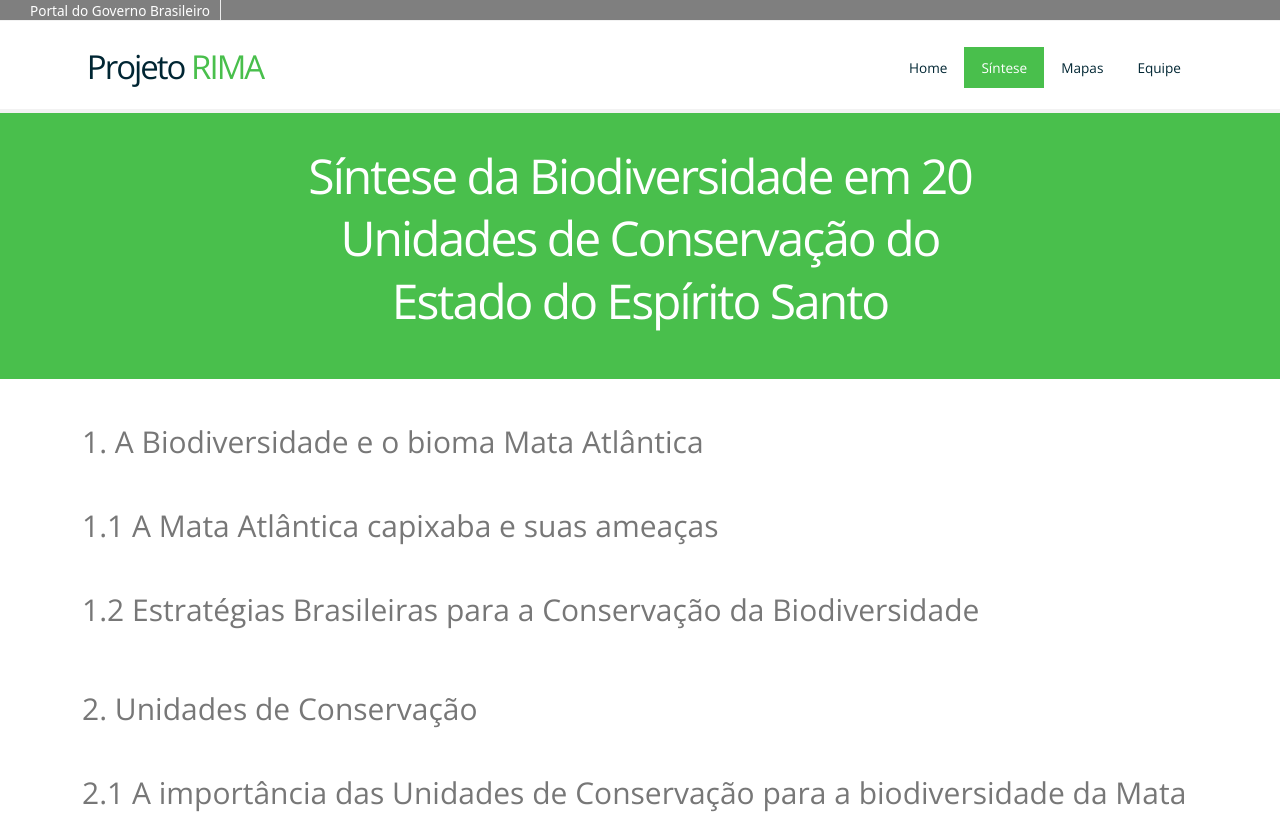
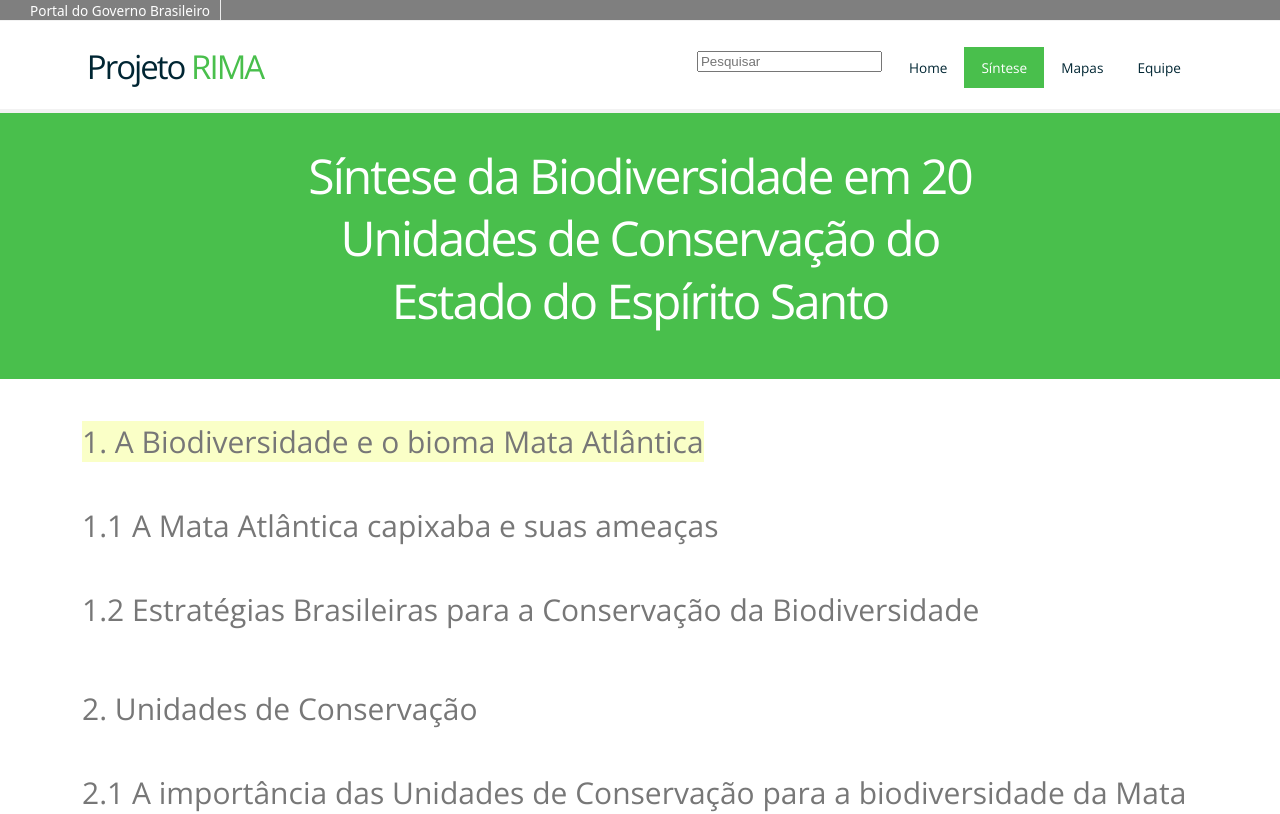
Before and after one commit to mcti-inma/Site, a Vue app: page /synthesis in a window 1280 px wide. Shown: the top 814 px of the page. Built offline with nearby package versions, Linux system fonts and the light colour scheme; a web font is replaced by a local one.

Commit message:
Criando search

```diff
--- a/src/components/template/Description.vue
+++ b/src/components/template/Description.vue
@@ -13,6 +13,12 @@
     </article>
   </div>
 </template>
+
+<script>
+export default {
+	props:["highlight"]
+}
+</script>
 
 <style scoped>
 	.img{
@@ -40,6 +46,9 @@
 		font-size: 14px;
 		/* text-indent: 35pt !important; */
 	}
+	.highlight{
+		background-color: rgb(250, 255, 199) !important;
+	}
 	.label{
 		position: relative;
 		left: 5%;
--- a/src/components/template/NavBar.vue
+++ b/src/components/template/NavBar.vue
@@ -11,9 +11,15 @@
               <!-- <img class="inma-logo" src="http://inma.gov.br/wp-content/themes/portalpadrao/img/logo.jpg" alt="logo INMA"> -->
             </a>
           </div>
+
           <div class="top-nav s-12 l-10">
             <p class="nav-text"></p>
             <ul class="right chevron center-auto">
+
+							<li>
+								<input class="search" type="text" placeholder="Pesquisar">
+							</li>
+
               <li><a href="/">Home</a></li>
 							<li>
 								<a href="synthesis">Síntese</a>
@@ -42,6 +48,13 @@
 </template>
 
 <style scoped>
+.search{
+	margin-top:4px;
+	margin-right:10px;
+}
+.search-a:hover{
+	background: none !important;
+}
 a {
   background-color: white;
 }
--- a/src/pages/Synthesis.vue
+++ b/src/pages/Synthesis.vue
@@ -10,7 +10,7 @@
 				<span slot="title">
 					<div v-for="(topic, i) in topics" :key="i">
 						<br>
-						<a class="title" :href="`?synthesis=${index}&page=${i}`">
+						<a :class="`title ${getStyleHighlight(topic.title)}`" :href="`?synthesis=${index}&page=${i}`">
 						<!-- @click="toSynthesis(index,i)" -->
 							{{topic.title}}
 						</a>
@@ -31,21 +31,21 @@
 						<br>
 					</template>
 					<Description>
-						<span slot="title">{{ desc.title }}</span>
-						<p class="text" slot="text" :style="ident(desc.ident)">
+						<span slot="title" :class="getStyleHighlight(desc.title)">{{ desc.title }}</span>
+						<p slot="text" id="search" :class="`text ${getStyleHighlight(desc.text)}`" :style="ident(desc.ident)">
 							{{ desc.text }}
 						</p>
 						<template v-if="desc.img">
 							<div slot="img">
 								<img class="img" :src="desc.img" :style="{width: desc.width, height: desc.height}" alt="">
-								<label class="text label" for="img">
+								<label :class="`text label ${getStyleHighlight('Figura '+desc.imgNumber+' '+desc.imgDesc)}`" for="img">
 									<strong>Figura {{desc.imgNumber}}.</strong> {{desc.imgDesc}}
 								</label>
 							</div>
 						</template>
-						<template v-if="desc.frame">
+						<template v-else-if="desc.frame">
 							<div slot="img">
-								<label class="text label" for="img">
+								<label :class="`text label ${getStyleHighlight(desc.frameNumber+' '+desc.frameDesc)}`" for="img">
 									<strong>{{desc.frameNumber}}.</strong> {{desc.frameDesc}}
 								</label>
 								<img class="img" :src="desc.frame" alt=""> <br>
@@ -85,6 +85,7 @@ export default {
 
 	data(){
 		return{
+			search:"A Biodiversidade e o bioma Mata Atlântica",
 			page: 0,
 			title:"",
 			texts:"",
@@ -98,9 +99,26 @@ export default {
 		if( this.$route.query.synthesis ){
 			this.nextTopic()
 		}
+
 	},
 
 	methods:{
+		getStyleHighlight(text){
+			// if( this.$route.query.search ){
+			if( this.search != null ){
+				if( text && this.searchWork(text, this.search) ){
+					return "highlight"
+				}
+			}
+		},
+		searchWork(text, value) {
+			if (text.toLowerCase().indexOf(value.toLowerCase()) > -1) {
+				console.log( text )
+				return true
+			} else {
+				return false;
+			}
+		},
 		nextTopic(){
 			this.topic = parseInt(this.$route.query.synthesis)
 			this.topicPage = parseInt(this.$route.query.page)
```
